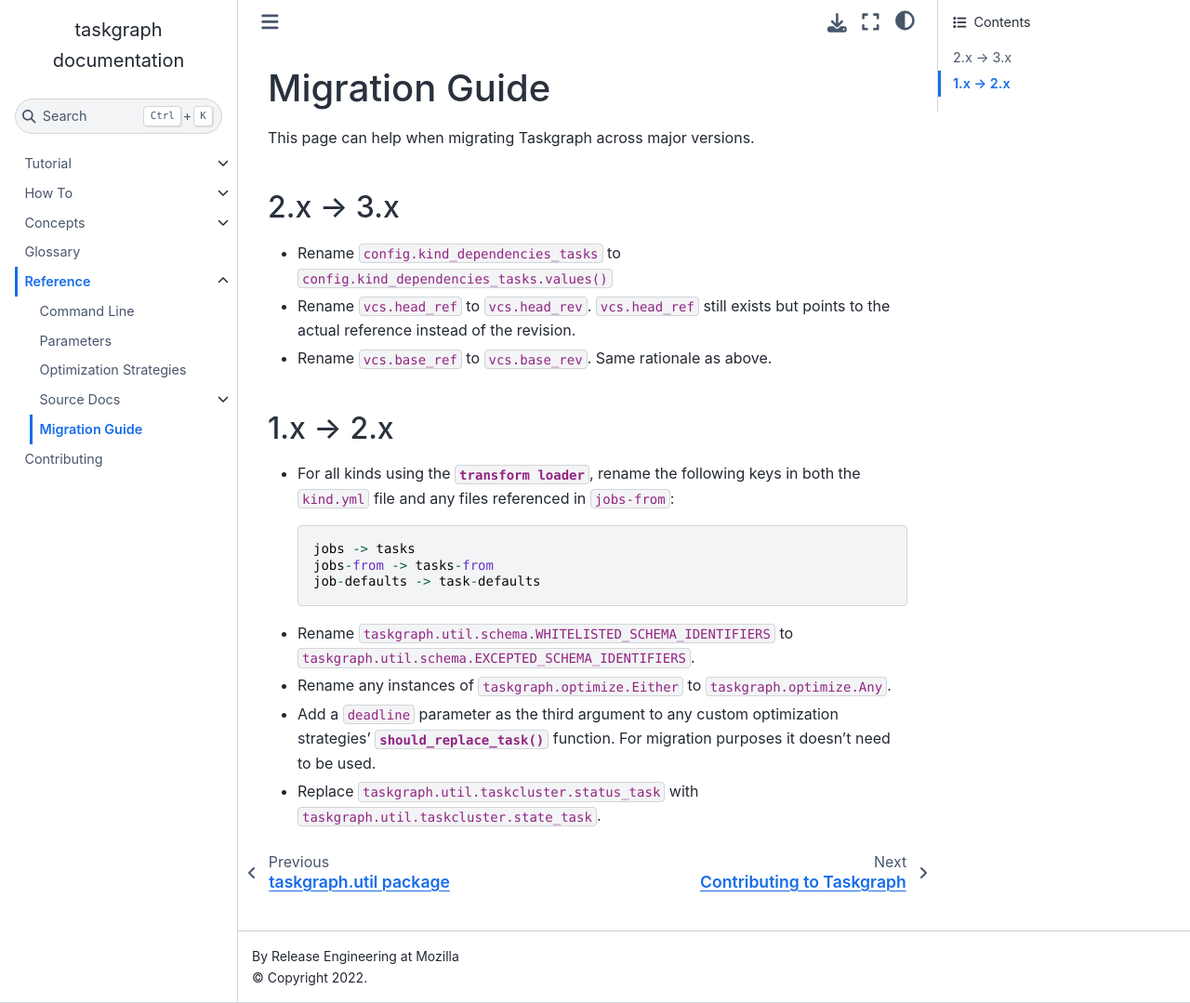
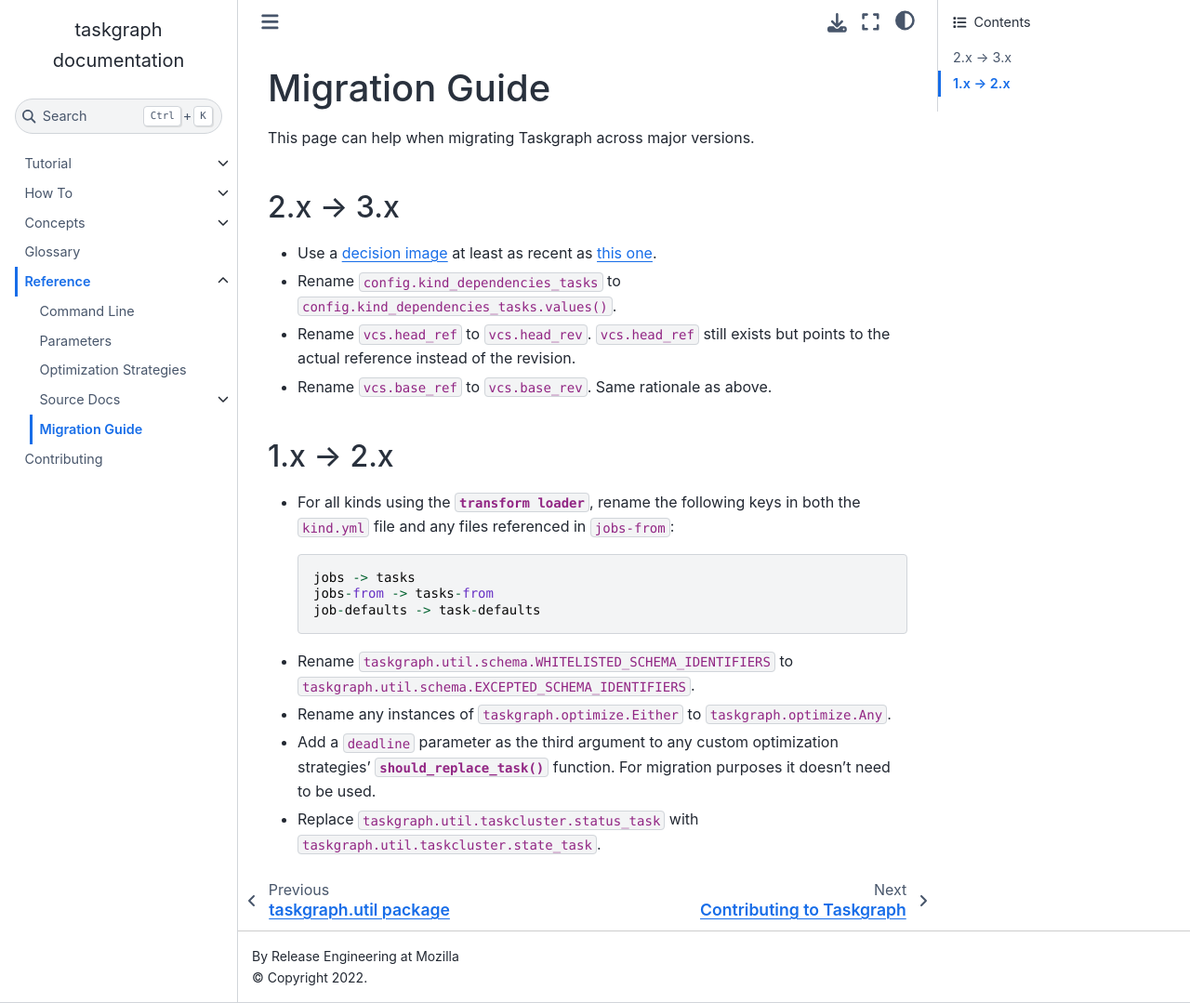
Before and after one commit to taskcluster/taskgraph, a Sphinx documentation site: the page built from docs/reference/migrations.rst, in a window 1280 px wide and 1079 px high. Shown: the whole window at 93% size. Built offline with Sphinx 7.4.7 and the Sphinx Book theme 1.1.4, drawn with Linux system fonts in a browser that asks for light colours.

Commit message:
Add instruction about bumping decision image in migration guide

```diff
--- a/docs/reference/migrations.rst
+++ b/docs/reference/migrations.rst
@@ -7,7 +7,8 @@ This page can help when migrating Taskgraph across major versions.
 2.x -> 3.x
 ----------
 
-* Rename ``config.kind_dependencies_tasks`` to ``config.kind_dependencies_tasks.values()``
+* Use a `decision image <https://hub.docker.com/r/mozillareleases/taskgraph/tags>`_ at least as recent as `this one <https://hub.docker.com/layers/taskgraph/mozillareleases/taskgraph/decision-e878f3e1534b0fd8584921db9eb0f194c243566649667eedaf21ed5055f06a42/images/sha256-4c8cf846d6be5dfd61624121f75d62d828b0e5fcbd49950fce23bf5389720a70>`_.
+* Rename ``config.kind_dependencies_tasks`` to ``config.kind_dependencies_tasks.values()``.
 * Rename ``vcs.head_ref`` to ``vcs.head_rev``. ``vcs.head_ref`` still exists but points to the actual reference instead of the revision.
 * Rename ``vcs.base_ref`` to ``vcs.base_rev``. Same rationale as above.
 
```
